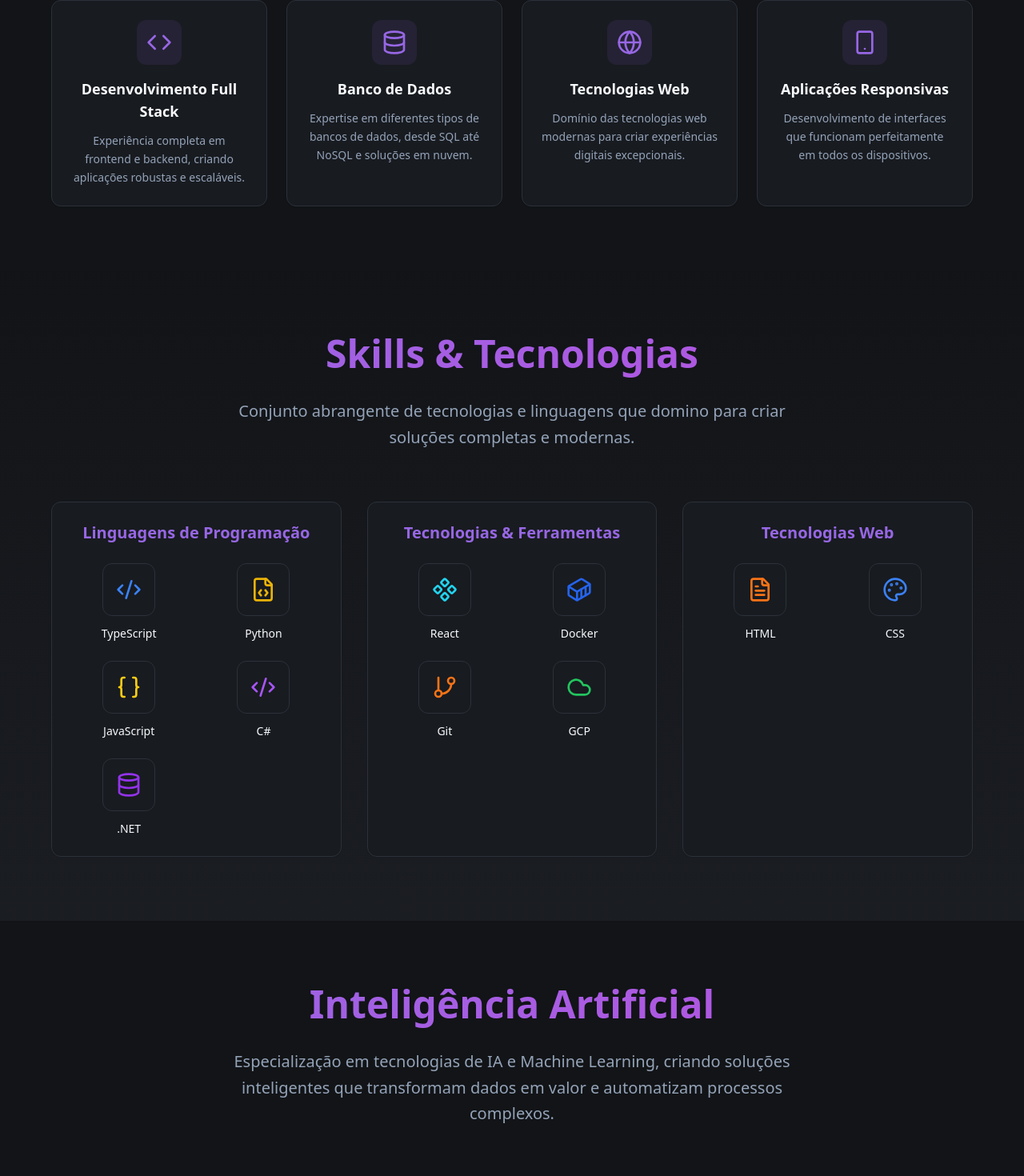
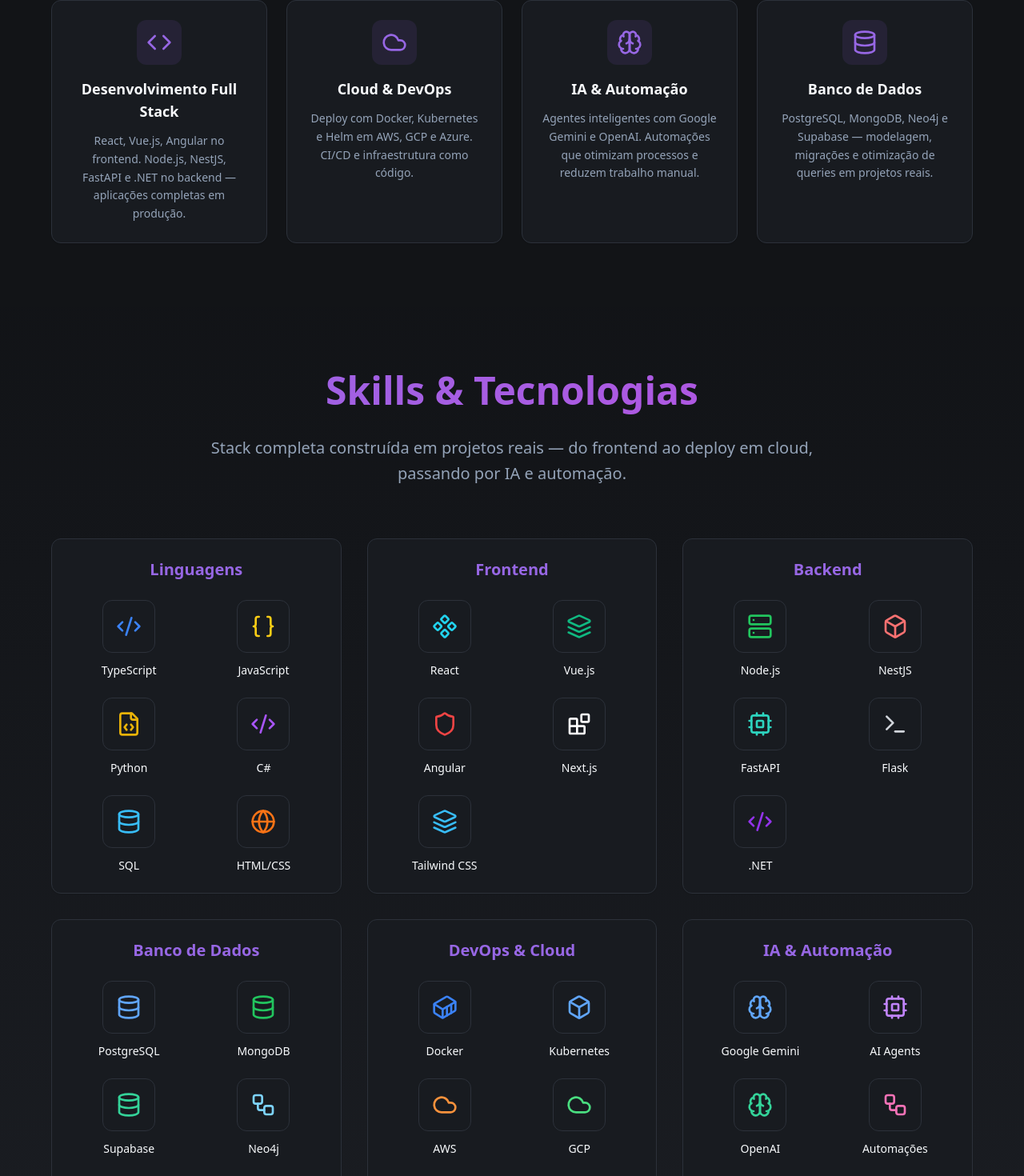
Before and after one commit to EduPereiraDev/violet-tech-folio, a React (Vite) app: page / in a window 1280 px wide. Shown: the part 1146-2616 px from the top of the page at 80% size. Built offline with nearby package versions, Linux system fonts and the light colour scheme.

Commit message:
feat: atualização completa do portfólio - Tech Lead, skills reais, projetos compliance-safe, certificações AWS

```diff
--- a/src/components/About.tsx
+++ b/src/components/About.tsx
@@ -1,27 +1,27 @@
 import { Card, CardContent } from "@/components/ui/card";
-import { Code, Database, Globe, Smartphone } from "lucide-react";
+import { Code, Database, Cloud, Brain } from "lucide-react";
 
 const About = () => {
   const features = [
     {
       icon: Code,
       title: "Desenvolvimento Full Stack",
-      description: "Experiência completa em frontend e backend, criando aplicações robustas e escaláveis."
+      description: "React, Vue.js, Angular no frontend. Node.js, NestJS, FastAPI e .NET no backend — aplicações completas em produção."
+    },
+    {
+      icon: Cloud,
+      title: "Cloud & DevOps",
+      description: "Deploy com Docker, Kubernetes e Helm em AWS, GCP e Azure. CI/CD e infraestrutura como código."
+    },
+    {
+      icon: Brain,
+      title: "IA & Automação",
+      description: "Agentes inteligentes com Google Gemini e OpenAI. Automações que otimizam processos e reduzem trabalho manual."
     },
     {
       icon: Database,
       title: "Banco de Dados",
-      description: "Expertise em diferentes tipos de bancos de dados, desde SQL até NoSQL e soluções em nuvem."
-    },
-    {
-      icon: Globe,
-      title: "Tecnologias Web",
-      description: "Domínio das tecnologias web modernas para criar experiências digitais excepcionais."
-    },
-    {
-      icon: Smartphone,
-      title: "Aplicações Responsivas",
-      description: "Desenvolvimento de interfaces que funcionam perfeitamente em todos os dispositivos."
+      description: "PostgreSQL, MongoDB, Neo4j e Supabase — modelagem, migrações e otimização de queries em projetos reais."
     }
   ];
 
@@ -34,9 +34,9 @@
               Sobre Mim
             </h2>
             <p className="text-xl text-muted-foreground max-w-3xl mx-auto leading-relaxed">
-              Sou um desenvolvedor apaixonado por tecnologia, sempre em busca de soluções inovadoras
-              e eficientes. Com a minha experiência em desenvolvimento de software, especializo-me em
-              criar aplicações que combinam performance, usabilidade e design moderno.
+              Desenvolvedor Full Stack & Tech Lead cursando Ciências da Computação na UAM (2022–2026).
+              Trabalho com React, Vue.js, Angular, Node.js, Python e .NET em projetos reais —
+              de sistemas corporativos de alta complexidade a integrações com IA e automações em cloud.
             </p>
           </div>
 
--- a/src/components/Certificates.tsx
+++ b/src/components/Certificates.tsx
@@ -1,69 +1,67 @@
 import { Card, CardContent } from "@/components/ui/card";
 import { Badge } from "@/components/ui/badge";
-import { Award, Calendar, Brain, Languages } from "lucide-react";
+import { Award, Calendar, ExternalLink } from "lucide-react";
 
 const Certificates = () => {
   const renderIcon = (icon: string) => {
     if (icon.startsWith('/')) {
-      // É uma imagem
       return (
         <div className="p-2 rounded-lg border-2 border-purple-500/30 bg-purple-500/5">
           <img
             src={icon}
             alt="Certificate badge"
-            className="w-10 h-10 object-contain rounded-md"
+            className="w-14 h-14 object-contain"
           />
         </div>
       );
-    } else {
-      // É um ícone do Lucide
+    }
     return (
       <div className="p-2 rounded-lg border-2 border-purple-500/30 bg-purple-500/10">
-          {icon === 'brain' ? (
-            <Brain className="h-10 w-10 text-purple-400" />
-          ) : (
-            <Languages className="h-10 w-10 text-purple-400" />
-          )}
+        <Award className="h-10 w-10 text-purple-400" />
       </div>
     );
-    }
   };
 
   const certificates = [
     {
-      name: "Google Workspace Sales Credential",
-      issuer: "Google",
-      category: "Cloud & Productivity",
-      description: "Credencial de vendas para Google Workspace, demonstrando conhecimento em soluções de produtividade empresarial.",
-      icon: "/pvg6p63tn9s4i3s3vsr8vnozu7ns.webp"
+      name: "AWS Certified Security – Specialty",
+      issuer: "Amazon Web Services",
+      category: "Security — Advanced",
+      description: "Certificação avançada em segurança AWS: design, implementação e troubleshooting de modelos de segurança no AWS Cloud, incluindo shared responsibility model.",
+      icon: "/aws-security-specialty.png",
+      date: "Março 2026",
+      expires: "Março 2029",
+      link: "https://www.credly.com/badges/32b82b1c-79b5-4078-9eec-f1a16cabc0be/linked_in"
+    },
+    {
+      name: "AWS Certified Developer – Associate",
+      issuer: "Amazon Web Services",
+      category: "Developer — Intermediate",
+      description: "Proficiência em desenvolvimento de aplicações com AWS APIs, CLI e SDKs, uso de containers e deploy com CI/CD pipelines seguindo as melhores práticas AWS.",
+      icon: "/aws-developer-associate.png",
+      date: "Dezembro 2025",
+      expires: "Dezembro 2028",
+      link: "https://www.credly.com/badges/37cdb65e-9600-4dd4-a9b1-ab5a5dc38f67/linked_in"
     },
     {
       name: "Monday Partner Admin",
       issuer: "Monday.com",
       category: "Project Management",
       description: "Certificação em administração de parceiros Monday.com, focada em gestão de projetos e workflows.",
-      icon: "/Property-1partner-admin-Property-2desktop.png"
+      icon: "/Property-1partner-admin-Property-2desktop.png",
+      date: null,
+      expires: null,
+      link: null
     },
     {
       name: "Monday CRM",
       issuer: "Monday.com",
       category: "CRM & Sales",
       description: "Especialização em Monday CRM para gestão de relacionamento com clientes e processos de vendas.",
-      icon: "/CRM-1024x1024-1.png"
-    },
-    {
-      name: "Tech Week - IA",
-      issuer: "Tech Week",
-      category: "Artificial Intelligence",
-      description: "Participação em evento especializado em Inteligência Artificial e suas aplicações tecnológicas.",
-      icon: "brain"
-    },
-    {
-      name: "Small Talk 2 Me - English",
-      issuer: "Small Talk 2 Me",
-      category: "Language Learning",
-      description: "Certificação em inglês focada em conversação e comunicação efetiva no ambiente profissional.",
-      icon: "languages"
+      icon: "/CRM-1024x1024-1.png",
+      date: null,
+      expires: null,
+      link: null
     }
   ];
 
@@ -83,7 +81,9 @@
           {certificates.map((cert, index) => (
             <Card
               key={index}
-              className="w-full max-w-sm group hover:shadow-lg hover:shadow-purple-500/10 transition-all duration-300 border-2 hover:border-purple-500/30 bg-card/50 backdrop-blur-sm"
+              className={`w-full max-w-sm group hover:shadow-lg hover:shadow-purple-500/10 transition-all duration-300 border-2 hover:border-purple-500/30 bg-card/50 backdrop-blur-sm ${
+                cert.link ? 'border-purple-500/20' : ''
+              }`}
             >
               <CardContent className="p-6">
                 <div className="flex items-start gap-4 mb-4">
@@ -110,11 +110,30 @@
                   {cert.description}
                 </p>
 
-                <div className="mt-4 pt-4 border-t border-border/50">
+                <div className="mt-4 pt-4 border-t border-border/50 space-y-2">
+                  {cert.date && (
+                    <div className="flex items-center text-xs text-muted-foreground">
+                      <Calendar className="h-3 w-3 mr-1" />
+                      <span>{cert.date} — válido até {cert.expires}</span>
+                    </div>
+                  )}
+                  {!cert.date && (
                     <div className="flex items-center text-xs text-muted-foreground">
                       <Calendar className="h-3 w-3 mr-1" />
                       <span>Certificado</span>
                     </div>
+                  )}
+                  {cert.link && (
+                    <a
+                      href={cert.link}
+                      target="_blank"
+                      rel="noopener noreferrer"
+                      className="flex items-center gap-1 text-xs text-purple-400 hover:text-purple-300 transition-colors"
+                    >
+                      <ExternalLink className="h-3 w-3" />
+                      <span>Verificar no Credly</span>
+                    </a>
+                  )}
                 </div>
               </CardContent>
             </Card>
--- a/src/components/Experience.tsx
+++ b/src/components/Experience.tsx
@@ -6,18 +6,20 @@
   const experiences = [
     {
       company: "ALEST",
-      position: "Desenvolvedor Full Stack",
+      position: "Desenvolvedor Full Stack & Tech Lead",
       type: "CLT",
       period: "2025 - Atual",
       location: "São Paulo, BR",
       status: "current",
-      description: "Atuo como Desenvolvedor Full Stack para a Alest, sendo o ponto de contato técnico dentro da equipe da Inspirali. Minhas responsabilidades incluem o ciclo completo de desenvolvimento de software, desde a interface e experiência do usuário (frontend) até a lógica de servidor (backend) e a gestão do banco de dados.",
-      technologies: ["React", "TypeScript", "Node.js", "PostgreSQL", "MongoDB", "C#", ".NET"],
+      description: "Atuo como Desenvolvedor Full Stack e Tech Lead, sendo ponto de contato técnico em grandes clientes e liderando projetos de alta complexidade. Responsável pelo ciclo completo de desenvolvimento — do frontend ao backend — além de arquitetura de soluções, integrações com IA e deploy em cloud.",
+      technologies: ["React", "Vue.js", "Angular", "TypeScript", "Node.js", "NestJS", "Python", "FastAPI", "C#", ".NET", "PostgreSQL", "MongoDB", "Docker", "AWS", "GCP", "Azure"],
       achievements: [
-        "Ponto de contato técnico na equipe Inspirali",
-        "Desenvolvimento full stack completo",
-        "Gestão de banco de dados e arquitetura",
-        "Interface e experiência do usuário"
+        "Ponto de contato técnico na GOL Linhas Aéreas",
+        "Líder técnico do primeiro projeto de Contact Center da América Latina com Zoom para a GOL",
+        "Desenvolvimento full stack com React, Vue.js e Angular",
+        "APIs e microsserviços com NestJS, FastAPI e .NET",
+        "Deploy em cloud com Docker, AWS, GCP e Azure",
+        "Integrações com IA (Gemini, OpenAI) e automações"
       ],
       icon: "monitor"
     },
--- a/src/components/Footer.tsx
+++ b/src/components/Footer.tsx
@@ -1,4 +1,4 @@
-import { Github, Linkedin, Mail, Heart } from "lucide-react";
+import { Github, Linkedin, Mail } from "lucide-react";
 
 const Footer = () => {
   return (
@@ -103,12 +103,9 @@
 
           {/* Linha Divisória */}
           <div className="border-t border-border pt-8">
-            <div className="flex flex-col md:flex-row justify-between items-center gap-4">
+            <div className="flex justify-center items-center">
               <p className="text-muted-foreground text-sm">
-                © 2024 Desenvolvedor Full Stack. Todos os direitos reservados.
-              </p>
-              <p className="text-muted-foreground text-sm flex items-center gap-1">
-                Feito com <Heart className="w-4 h-4 text-red-500" /> usando React & TypeScript
+                © 2026 Eduardo Pereira. Todos os direitos reservados.
               </p>
             </div>
           </div>
--- a/src/components/Hero.tsx
+++ b/src/components/Hero.tsx
@@ -6,7 +6,7 @@
 const Hero = () => {
   const [titleNumber, setTitleNumber] = useState(0);
   const titles = useMemo(
-    () => ["Full Stack", "Frontend", "Backend", "AI Stack", "Web Stack"],
+    () => ["Full Stack", "Tech Lead", "Frontend", "Backend", "Cloud & IA"],
     []
   );
 
@@ -67,8 +67,8 @@
           </div>
 
           <p className="text-xl md:text-2xl text-muted-foreground mb-12 max-w-3xl mx-auto leading-relaxed">
-            Eduardo Pereira, especialista em criar soluções digitais modernas e eficientes,
-            com foco em desenvolvimento web, inteligência artificial e experiência do usuário.
+            Eduardo Pereira — Desenvolvedor Full Stack & Tech Lead com foco em
+            arquitetura de soluções, integrações com IA e deploy em cloud.
           </p>
 
           <div className="flex flex-col sm:flex-row gap-4 justify-center items-center mb-16">
--- a/src/components/Projects.tsx
+++ b/src/components/Projects.tsx
@@ -5,21 +5,21 @@
 const Projects = () => {
   const projects = [
     {
-      title: "Allest Assistant - Chatbot de Suporte",
-      description: "Chatbot inteligente para suporte empresarial com IA que busca respostas no banco de dados e encaminha automaticamente para especialistas quando necessário. Sistema completo desenvolvido para otimizar a equipe de suporte.",
-      technologies: ["TypeScript", "JavaScript", "CSS", "HTML", "API IA"],
+      title: "Financial Control - Controle Financeiro Pessoal",
+      description: "Sistema completo de controle financeiro com multi-usuário, relatórios por período (diário a anual), gráficos interativos e gestão de categorias. Arquitetura Clean com .NET 8 no backend e React no frontend.",
+      technologies: ["React", "TypeScript", ".NET 8", "PostgreSQL", "Docker"],
       category: "Full Stack",
-      icon: Code,
-      github: "https://github.com/EduPereiraDev/Allest-Assistant",
+      icon: Database,
+      github: "https://github.com/EduPereiraDev/financial-project",
       featured: true
     },
     {
-      title: "Alestfy - Plataforma Educacional Adaptativa",
-      description: "Plataforma educacional avançada com IA que personaliza conteúdo de acordo com as necessidades individuais de cada aluno. Sistema completo com autenticação, gestão de conteúdo, quizzes adaptativos e analytics detalhados.",
-      technologies: ["Next.js", "TypeScript", "Python", "Flask", "PostgreSQL"],
-      category: "Full Stack",
-      icon: Database,
-      github: "https://github.com/EduPereiraDev/MestreAI",
+      title: "Expert Skills - Plataforma SaaS de Análise",
+      description: "Plataforma SaaS com análise automatizada via IA, dashboard em tempo real, gestão inteligente e sistema de assinaturas. Monorepo com Turborepo, Next.js 14 no frontend e NestJS no backend.",
+      technologies: ["Next.js", "TypeScript", "NestJS", "Prisma", "OpenAI"],
+      category: "Full Stack + IA",
+      icon: Cpu,
+      github: "https://github.com/EduPereiraDev/expertskill",
       featured: true
     }
   ];
--- a/src/components/Skills.tsx
+++ b/src/components/Skills.tsx
@@ -6,43 +6,86 @@
   Container,
   GitBranch,
   Cloud,
-  FileText,
-  Palette,
   Braces,
-  Database
+  Database,
+  Server,
+  Brain,
+  Box,
+  Layers,
+  Globe,
+  Shield,
+  Cpu,
+  Workflow,
+  Terminal,
+  Blocks,
+  type LucideIcon
 } from "lucide-react";
 
 const Skills = () => {
   const skills = [
     {
-      category: "Linguagens de Programação",
+      category: "Linguagens",
       items: [
         { name: "TypeScript", icon: Code2, color: "text-blue-500" },
+        { name: "JavaScript", icon: Braces, color: "text-yellow-400" },
         { name: "Python", icon: FileCode, color: "text-yellow-500" },
-        { name: "JavaScript", icon: Braces, color: "text-yellow-400" },
         { name: "C#", icon: Code2, color: "text-purple-500" },
-        { name: ".NET", icon: Database, color: "text-purple-600" }
+        { name: "SQL", icon: Database, color: "text-sky-400" },
+        { name: "HTML/CSS", icon: Globe, color: "text-orange-500" }
       ]
     },
     {
-      category: "Tecnologias & Ferramentas",
+      category: "Frontend",
       items: [
         { name: "React", icon: Component, color: "text-cyan-400" },
-        { name: "Docker", icon: Container, color: "text-blue-600" },
-        { name: "Git", icon: GitBranch, color: "text-orange-500" },
-        { name: "GCP", icon: Cloud, color: "text-green-500" }
+        { name: "Vue.js", icon: Layers, color: "text-emerald-500" },
+        { name: "Angular", icon: Shield, color: "text-red-500" },
+        { name: "Next.js", icon: Blocks, color: "text-white" },
+        { name: "Tailwind CSS", icon: Layers, color: "text-sky-400" }
       ]
     },
     {
-      category: "Tecnologias Web",
+      category: "Backend",
       items: [
-        { name: "HTML", icon: FileText, color: "text-orange-500" },
-        { name: "CSS", icon: Palette, color: "text-blue-500" }
+        { name: "Node.js", icon: Server, color: "text-green-500" },
+        { name: "NestJS", icon: Box, color: "text-red-400" },
+        { name: "FastAPI", icon: Cpu, color: "text-teal-400" },
+        { name: "Flask", icon: Terminal, color: "text-gray-300" },
+        { name: ".NET", icon: Code2, color: "text-purple-600" }
+      ]
+    },
+    {
+      category: "Banco de Dados",
+      items: [
+        { name: "PostgreSQL", icon: Database, color: "text-blue-400" },
+        { name: "MongoDB", icon: Database, color: "text-green-500" },
+        { name: "Supabase", icon: Database, color: "text-emerald-400" },
+        { name: "Neo4j", icon: Workflow, color: "text-sky-300" }
+      ]
+    },
+    {
+      category: "DevOps & Cloud",
+      items: [
+        { name: "Docker", icon: Container, color: "text-blue-500" },
+        { name: "Kubernetes", icon: Box, color: "text-blue-400" },
+        { name: "AWS", icon: Cloud, color: "text-orange-400" },
+        { name: "GCP", icon: Cloud, color: "text-green-400" },
+        { name: "Azure", icon: Cloud, color: "text-sky-500" },
+        { name: "Git", icon: GitBranch, color: "text-orange-500" }
+      ]
+    },
+    {
+      category: "IA & Automação",
+      items: [
+        { name: "Google Gemini", icon: Brain, color: "text-blue-400" },
+        { name: "AI Agents", icon: Cpu, color: "text-purple-400" },
+        { name: "OpenAI", icon: Brain, color: "text-emerald-400" },
+        { name: "Automações", icon: Workflow, color: "text-pink-400" }
       ]
     }
   ];
 
-  const SkillIcon = ({ name, icon: IconComponent, color }: { name: string; icon: any; color: string }) => (
+  const SkillIcon = ({ name, icon: IconComponent, color }: { name: string; icon: LucideIcon; color: string }) => (
     <div className="flex flex-col items-center group hover:scale-110 transition-transform duration-300">
       <div className="p-4 bg-card border border-border rounded-xl mb-3 group-hover:border-primary/50 group-hover:shadow-glow-primary/20 transition-all duration-300">
         <IconComponent className={`w-8 h-8 ${color}`} />
@@ -60,7 +103,7 @@
               Skills & Tecnologias
             </h2>
             <p className="text-xl text-muted-foreground max-w-3xl mx-auto leading-relaxed">
-              Conjunto abrangente de tecnologias e linguagens que domino para criar soluções completas e modernas.
+              Stack completa construída em projetos reais — do frontend ao deploy em cloud, passando por IA e automação.
             </p>
           </div>
 
```
Also changed, not shown: public/aws-developer-associate.png (added), public/aws-security-specialty.png (added). Lines whose indentation alone changed are shown as unchanged.
